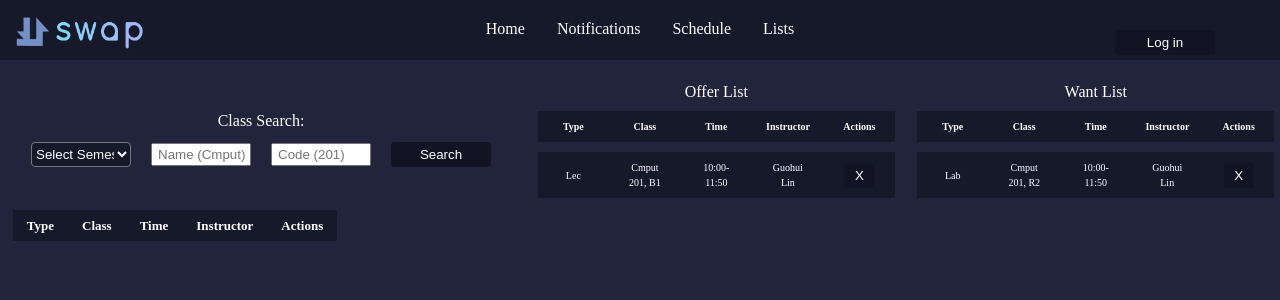
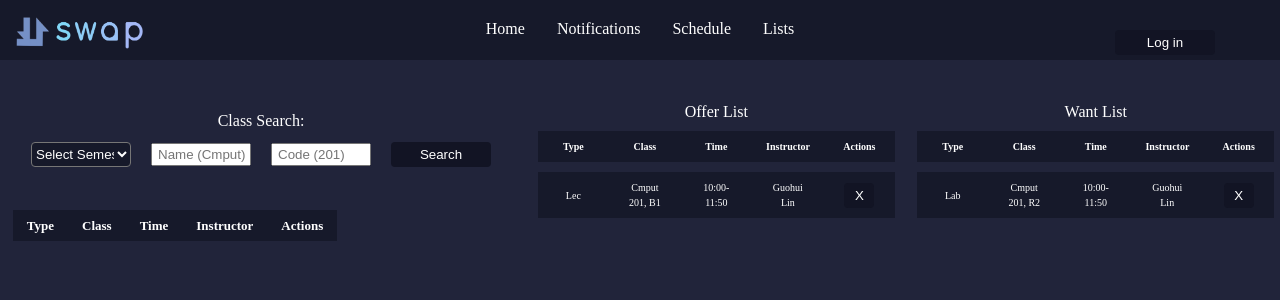
Before and after one commit to MaxymWojnowskyj/uswap, a React (Create React App) app: page /lists in a window 1280 px wide. Shown: the top 300 px of the page. Built offline with nearby package versions, Linux system fonts and the light colour scheme.

Commit message:
idk anymore

```diff
--- a/src/pages/lists/Lists.jsx
+++ b/src/pages/lists/Lists.jsx
@@ -11,6 +11,11 @@ const options = [
 ]
 
 //let loadedClasses = []
+
+
+const outterDivStyle = {
+    paddingTop: 20,
+}
 
 const Lists = () => {
     const [classSem, setClassSem] = useState()
@@ -85,7 +90,7 @@ const Lists = () => {
     }
 
     return (
-        <div>
+        <div style={outterDivStyle}>
             <div className='classSearchDiv'>
                 <label>Class Search:</label>
                 <div className='searchInputsDiv'>
```
